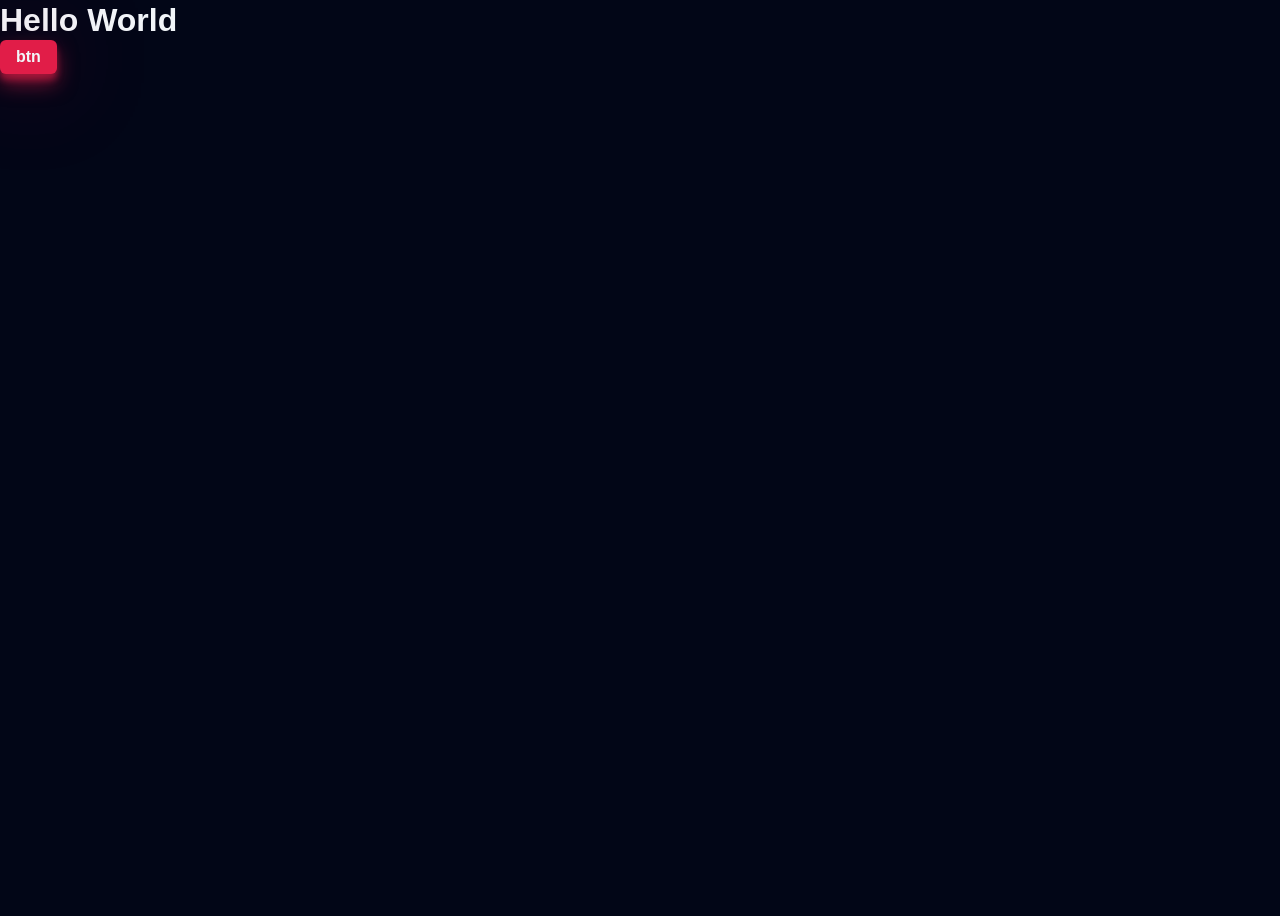
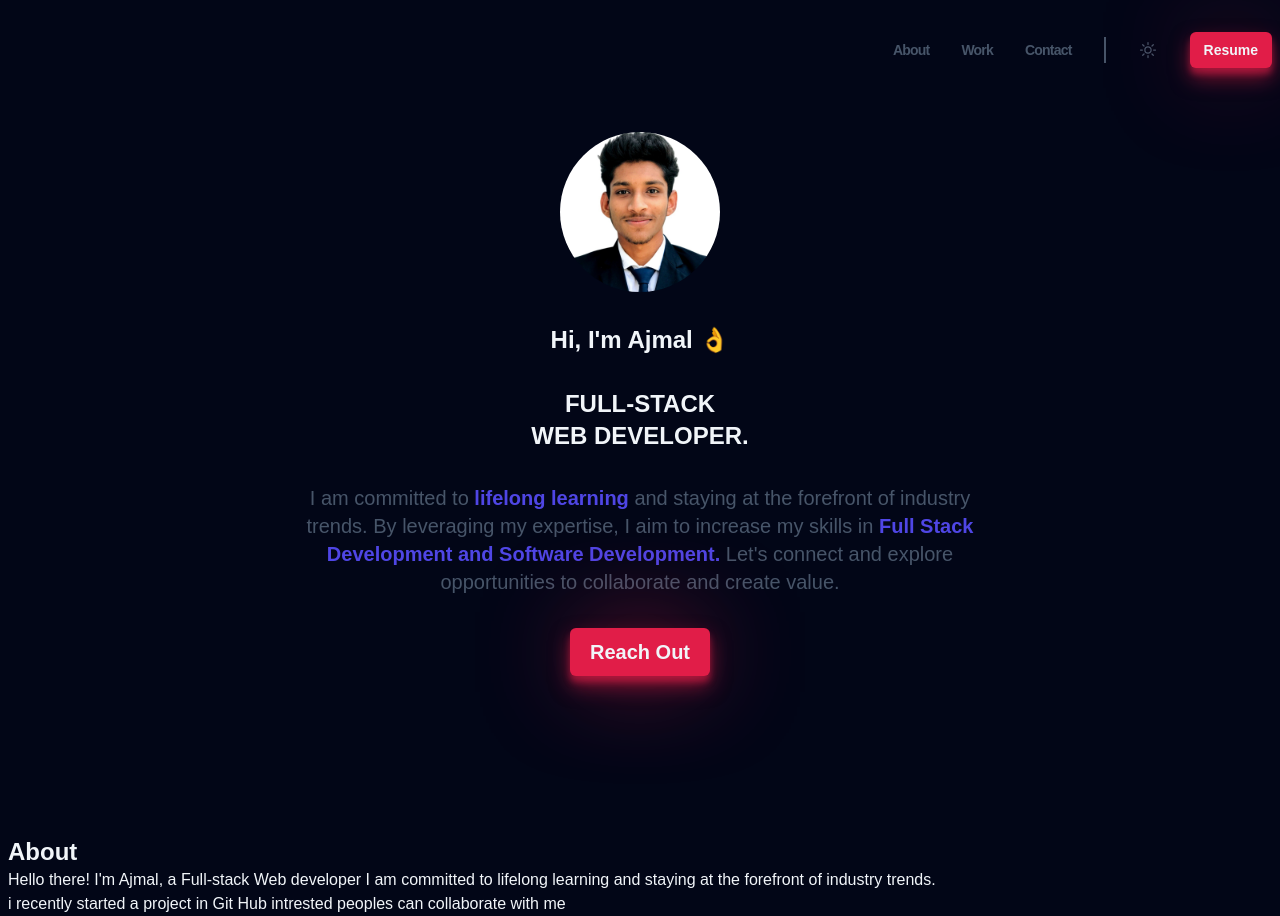
Before and after one commit to mohammed-ajmal7/portfolio2, a website built with Vite: page index.html in a window 1280 px wide. Before the commit the page ends 800 px from the top, so only its background shows below. Built offline with nearby package versions, Linux system fonts and the light colour scheme; a web font is replaced by a local one.

Commit message:
header and section1 created

```diff
--- a/index.html
+++ b/index.html
@@ -1,15 +1,100 @@
-<!doctype html>
+<!DOCTYPE html>
 <html lang="en">
   <head>
     <meta charset="UTF-8" />
     <link rel="icon" type="image/svg+xml" href="/vite.svg" />
     <meta name="viewport" content="width=device-width, initial-scale=1.0" />
-    <link href="https://api.fontshare.com/v2/css?f[]=general-sans@500,600,400,700&display=swap" rel="stylesheet">
+    <link
+      href="https://api.fontshare.com/v2/css?f[]=general-sans@500,600,400,700&display=swap"
+      rel="stylesheet"
+    />
     <title>Dev server</title>
   </head>
+
   <body>
-    <h1>Hello World</h1>
-    <button class="btn">btn</button>
+    <header class="header container">
+      <nav>
+        <ul class="header__menu">
+          <li>
+            <a class="header__link" href="#about">About</a>
+          </li>
+          <li>
+            <a class="header__link" href="#featured">Work</a>
+          </li>
+          <li>
+            <a class="header__link" href="#contact">Contact</a>
+          </li>
+          <li class="header__line"></li>
+          <li>
+            <button class="header__sun">
+              <svg
+                xmlns="http://www.w3.org/2000/svg"
+                fill="none"
+                viewBox="0 0 24 24"
+                stroke-width="1.5"
+                stroke="currentColor"
+              >
+                <path
+                  stroke-linecap="round"
+                  stroke-linejoin="round"
+                  d="M12 3v2.25m6.364.386l-1.591 1.591M21 12h-2.25m-.386 6.364l-1.591-1.591M12 18.75V21m-4.773-4.227l-1.591 1.591M5.25 12H3m4.227-4.773L5.636 5.636M15.75 12a3.75 3.75 0 11-7.5 0 3.75 3.75 0 017.5 0z"
+                />
+              </svg>
+            </button>
+          </li>
+          <a class="header__resume btn" href="#">Resume</a>
+        </ul>
+        <button class="header__bars">
+          <svg
+            xmlns="http://www.w3.org/2000/svg"
+            fill="none"
+            viewBox="0 0 24 24"
+            stroke-width="1.5"
+            stroke="currentColor"
+          >
+            <path
+              stroke-linecap="round"
+              stroke-linejoin="round"
+              d="M3.75 6.75h16.5M3.75 12h16.5m-16.5 5.25h16.5"
+            />
+          </svg>
+        </button>
+      </nav>
+    </header>
+    <main>
+      <section class="hero container">
+        <img class="hero__img" src="images/1691898025684.jpg" alt="Profile picture" />
+        <h2 class="hero__subtile">Hi, I'm Ajmal 👌</h2>
+        <h1 class="hero_title">
+          FULL-STACK <br />
+          WEB DEVELOPER.
+        </h1>
+        <p class="hero__description">
+          I am committed to <strong> lifelong learning </strong> and staying at
+          the forefront of industry trends. By leveraging my expertise, I aim to
+          increase my skills in
+          <strong> Full Stack Development and Software Development.</strong>
+          Let's connect and explore opportunities to collaborate and create
+          value.
+        </p>
+        <a class="hero__btn btn" href="#">Reach out</a>
+      </section>
+      <section class="about container section">
+        <div>
+          <h2>About</h2>
+          <p>Hello there! I'm Ajmal, a Full-stack Web developer
+            I am committed to lifelong learning and staying at the forefront of industry trends.
+          </p>
+          <p>i recently started a project in Git Hub intrested peoples can collaborate with me</p>
+          <p></p>
+        </div>
+        <div></div>
+      </section>
+      <!-- <section></section> -->
+      <!-- <section></section> -->
+      <!-- <section></section> -->
+    </main>
+    <!-- <footer></footer> -->
     <script type="module" src="./src/main.js"></script>
   </body>
 </html>
--- a/src/main.js
+++ b/src/main.js
@@ -1,3 +1,5 @@
 import '../styles/modern_normalize.css';
 import '../styles/style.css';
+import '../styles/components/header.css';
+import '../styles/components/hero.css';
 import '../styles/utils.css';
--- /dev/null
+++ b/styles/components/header.css
@@ -0,0 +1,86 @@
+.header {
+    display: flex;
+    justify-content: flex-end;
+    align-items: center;
+    padding-top: 2rem;
+    padding-bottom: 2rem;
+}
+
+.header__menu{
+    display: none;
+}
+
+.header__bars{
+    color: var(--clr-light);
+    width: var(--size-2xl);
+    height: var(--size-2xl);
+    display: block;
+}
+/* xs */
+/* @media (min-width: 475px) {} */
+/* sm */
+/* @media (min-width: 640px) {} */
+/* md */
+@media (min-width: 768px) {
+    .header__menu {
+        display: flex;
+        align-items: center;
+        list-style: none;
+        padding: 0;
+        gap: 2rem;
+    }
+
+    .header__link {
+        font-size: var(--size-xs);
+        text-decoration: none;
+        font-weight: 600;
+        color: var(--clr-slate600);
+        letter-spacing: -0.05rem;
+        transition: color 0.3s;
+    }
+
+
+    .header__link:hover {
+        color: var(--clr-rose);
+    }
+
+
+    .header__line {
+        border: 1px solid var(--clr-slate600);
+        padding-top: 1.5em;
+    }
+
+
+    .header__sun {
+        display: block;
+        color: var(--clr-slate600);
+        width: var(--size-base);
+        height: var(--size-base);
+    }
+
+    .header__resume {
+        font-size: var(--size-xs);
+    }
+    .header__bars{
+        display: none;
+    }
+}
+
+/* lg */
+@media (min-width: 1024px) {
+    .header__link {
+        font-size: var(--size-sm);
+    }
+    .header__sun {
+        width: var(--size-xl);
+        height: var(--size-xl);
+    }
+
+    .header__resume {
+        font-size: var(--size-sm);
+    }
+}
+/* xl */
+/* @media (min-width: 1280px) {} */
+/* xxl */
+/* @media (min-width: 1536px) {} */
--- /dev/null
+++ b/styles/components/hero.css
@@ -0,0 +1,136 @@
+.hero{
+    text-align: center;
+    display: flex;
+    flex-direction: column;
+    justify-content: center;
+    align-items: center;
+    gap: 1rem;
+    margin-top: 2rem;
+}
+
+.hero__img{
+    border-radius: 50%;
+    width: 6rem;
+    height: 6rem;
+}
+
+.hero__subtitle{
+    color: var(--clr-slate800);
+    font-size: var(--size-base);
+    line-height: 0.9;
+}
+
+.hero__title{
+    color: var(--clr-slate400);
+    text-transform: uppercase;
+    font-size: var(--size-4xl);
+    letter-spacing: -0.05em;
+    line-height: 0.9;
+}
+
+.hero__description{
+    max-width: 60ch;
+    font-size: var(--size-sm);
+    color: var(--clr-slate600);
+}
+
+.hero__btn{
+    text-transform: capitalize;
+    font-size: var(--size-sm);
+}
+
+
+
+
+/* xs */
+@media (min-width: 475px) {
+    .hero{
+        gap: 1.5rem;
+
+    }
+
+    .hero__img{
+        width: 6.5rem;
+        height: 6.5rem;
+    }
+
+    .hero__subtitle{
+        font-size: var(--size-lg);
+    }
+
+    .hero__title{
+        font-size: var(--size-5xl);
+
+    }
+
+    .hero__description{
+
+        font-size: var(--size-base);
+        }
+
+    .hero__btn{
+        font-size: var(--size-base);
+    }
+
+
+}
+/* sm */
+/* @media (min-width: 640px) {} */
+/* md */
+/* @media (min-width: 768px) {} */
+/* lg */
+@media (min-width: 1024px) {
+
+    .hero__img{
+        width: 8rem;
+        height: 8rem;
+    }
+
+    .hero__subtitle{
+        font-size: var(--size-2xl);
+    }
+
+    .hero__title{
+        font-size: var(--size-7xl);
+
+    }
+
+    .hero__description{
+
+        font-size: var(--size-lg);
+        }
+
+    .hero__btn{
+        font-size: var(--size-lg);
+    }
+}
+/* xl */
+@media (min-width: 1280px) {
+    .hero{
+        gap: 2rem;
+    }
+    .hero__img{
+        width: 10rem;
+        height: 10rem;
+    }
+
+    .hero__subtitle{
+        font-size: var(--size-4xl);
+    }
+
+    .hero__title{
+        font-size: var(--size-9xl);
+
+    }
+
+    .hero__description{
+
+        font-size: var(--size-xl);
+        }
+
+    .hero__btn{
+        font-size: var(--size-xl);
+    }
+}
+/* xxl */
+/* @media (min-width: 1536px) {} */
--- a/styles/style.css
+++ b/styles/style.css
@@ -9,6 +9,24 @@
 
     /* rose rgb(225, 29, 72) */
     /* indigo rgb(79, 70, 229) */
+
+
+    /* sizes */
+    --size-xxs: 0.5rem;
+    --size-xs: 0.75rem;
+    --size-sm: 0.875rem;
+    --size-base: 1rem;
+    --size-lg: 1.125rem;
+    --size-xl: 1.25rem;
+    --size-2xl: 1.5rem;
+    --size-3xl: 2.875rem;
+    --size-4xl: 2.25rem;
+    --size-5xl: 3rem;
+    --size-6xl: 3.75rem;
+    --size-7xl: 4.5rem;
+    --size-8xl: 6rem;
+    --size-9xl: 8rem;
+    --size-10xl: 10rem;
 }
 
 * {
--- a/styles/utils.css
+++ b/styles/utils.css
@@ -1,3 +1,18 @@
+
+/* xs */
+/* @media (min-width: 475px) {} */
+/* sm */
+/* @media (min-width: 640px) {} */
+/* md */
+/* @media (min-width: 768px) {} */
+/* lg */
+/* @media (min-width: 1024px) {} */
+/* xl */
+/* @media (min-width: 1280px) {} */
+/* xxl */
+/* @media (min-width: 1536px) {} */
+
+
 .btn {
     display: inline-block;
     font-weight: 600;
@@ -16,3 +31,61 @@
     box-shadow: 0 14px 28px rgba(225, 29, 72, 0.25), 0 10px 10px
     rgba(225, 29, 72, 0.22), 0 0 120px -10px var(--clr-rose);
 }
+
+
+.section{
+    margin-top: 5rem;
+}
+
+
+.container{
+    width: 100%;
+    margin-left: auto;
+    margin-right: auto;
+    padding-left: 0.5rem;
+    padding-right: 0.5rem;
+    /* border: 1px solid red; */
+
+}
+
+/* xs */
+@media (min-width: 475px) {
+    .container{
+        max-width: 475px;
+
+    }
+}
+/* sm */
+@media (min-width: 640px) {
+    .container{
+        max-width: 640px;
+    }
+}
+/* md */
+@media (min-width: 768px) {
+    .container{
+        max-width: 768px;
+    }
+}
+/* lg */
+@media (min-width: 1024px) {
+    .container{
+        max-width: 1024px;
+    }
+    .section{
+        margin-top: 10rem;
+    }
+
+}
+/* xl */
+@media (min-width: 1280px) {
+    .container{
+        max-width: 1280px;
+    }
+}
+/* xxl */
+@media (min-width: 1536px) {
+    .container{
+        max-width: 1536px;
+    }
+}
```
Also changed, not shown: images/1691898025684.jpg (added), images/profile.jpg (added).
